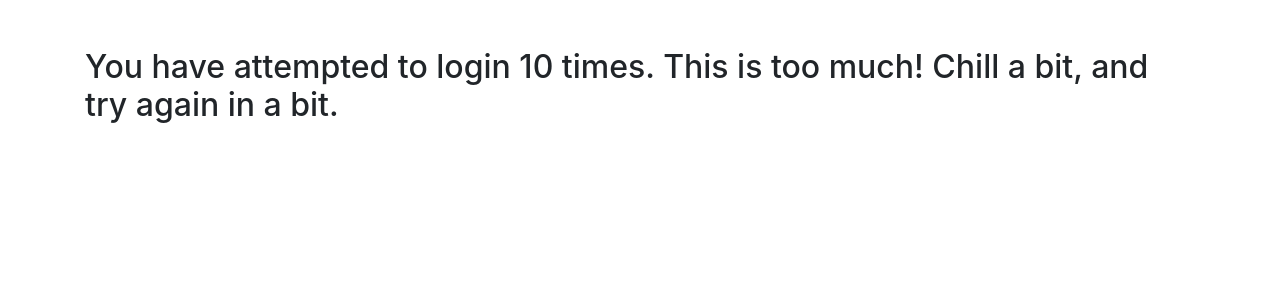
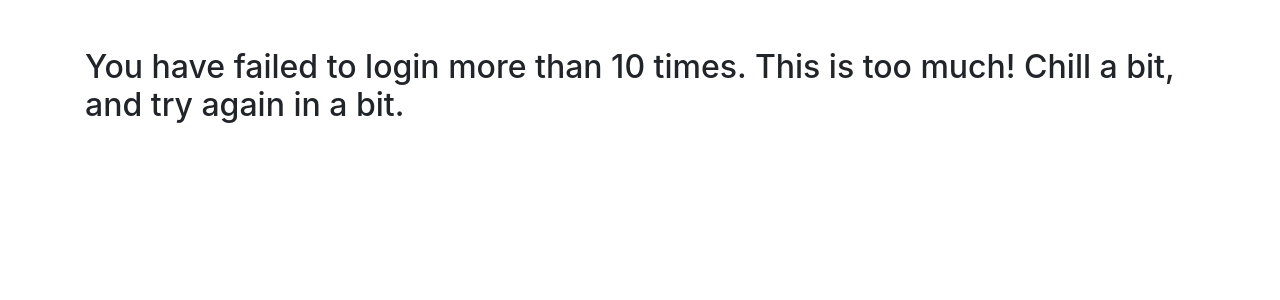
Before and after one commit to simenbkr/tdt4237-2019-group09, a Django app: template sec/sec/templates/failed_login.html in a window 1280 px wide. Shown: the part 56-356 px from the top of the page. Run offline with Django 3.2, Linux system fonts and the light colour scheme; the template is opened without the code that fills it: most values are stand-ins (such as "Sample title", 1, 10 or a date in 2020); some libraries are stand-ins or nearby versions.

Commit message:
Update thingy.

```diff
--- a/sec/sec/templates/failed_login.html
+++ b/sec/sec/templates/failed_login.html
@@ -4,5 +4,5 @@
 {% block title %}Error{% endblock %}
 
 {% block content %}
-    <h2 class="mt-5">You have attempted to login {{ failure_limit }} times. This is too much! Chill a bit, and try again in a bit.</h2>
+    <h2 class="mt-5">You have failed to login more than {{ failure_limit }} times. This is too much! Chill a bit, and try again in a bit.</h2>
 {% endblock %}
```
